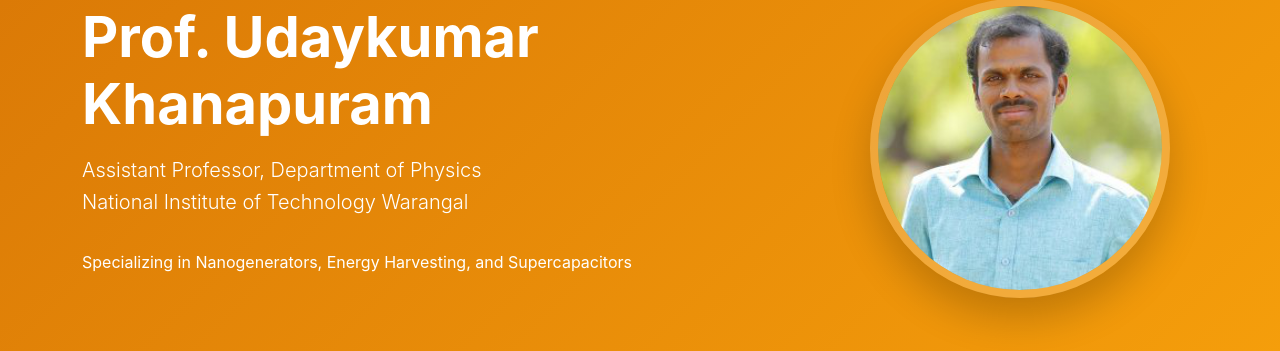
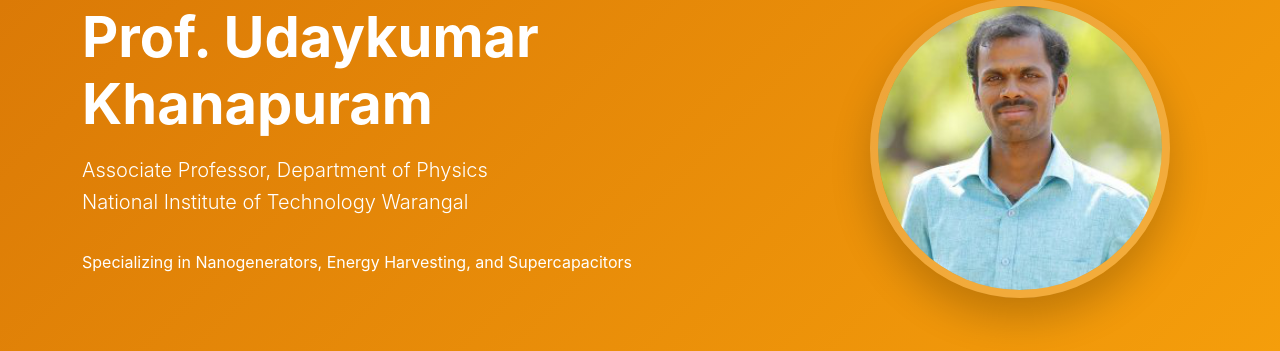
Before and after one commit to kanapuramudaykumar-blip/uday_physics, a Django app: page / in a window 1280 px wide. Shown: the part 130-481 px from the top of the page. Run offline with Django 5.2, Linux system fonts and the light colour scheme; some libraries are stand-ins or nearby versions.

Commit message:
Update home.html

```diff
--- a/templates/home.html
+++ b/templates/home.html
@@ -8,7 +8,7 @@
             <div class="col-lg-8 hero-content">
                 <h1 class="animate__animated animate__fadeInUp">Prof. Udaykumar Khanapuram</h1>
                 <p class="lead animate__animated animate__fadeInUp animate__delay-1s">
-                    Assistant Professor, Department of Physics<br>
+                    Associate Professor, Department of Physics<br>
                     National Institute of Technology Warangal
                 </p>
                 <p class="animate__animated animate__fadeInUp animate__delay-2s">
```
